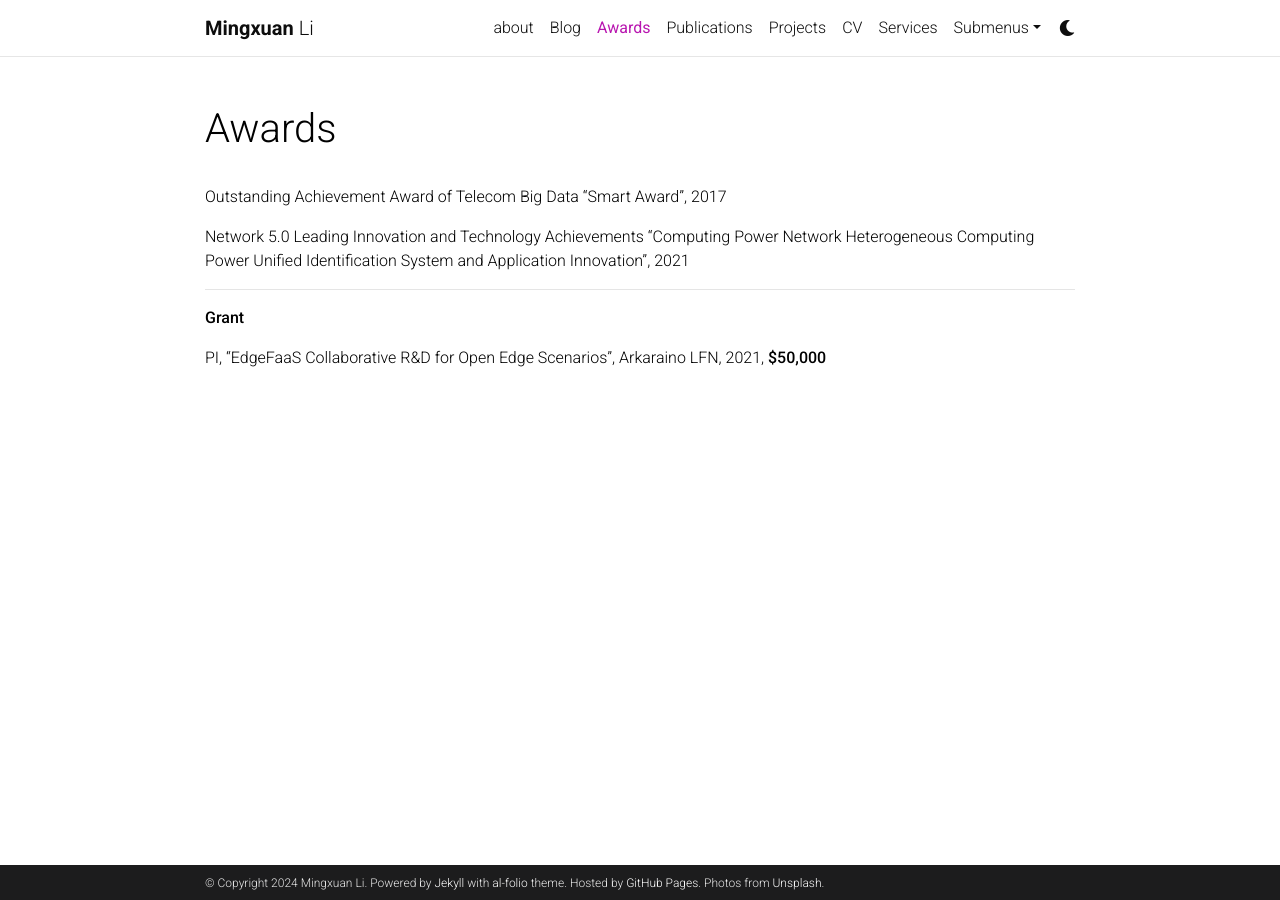
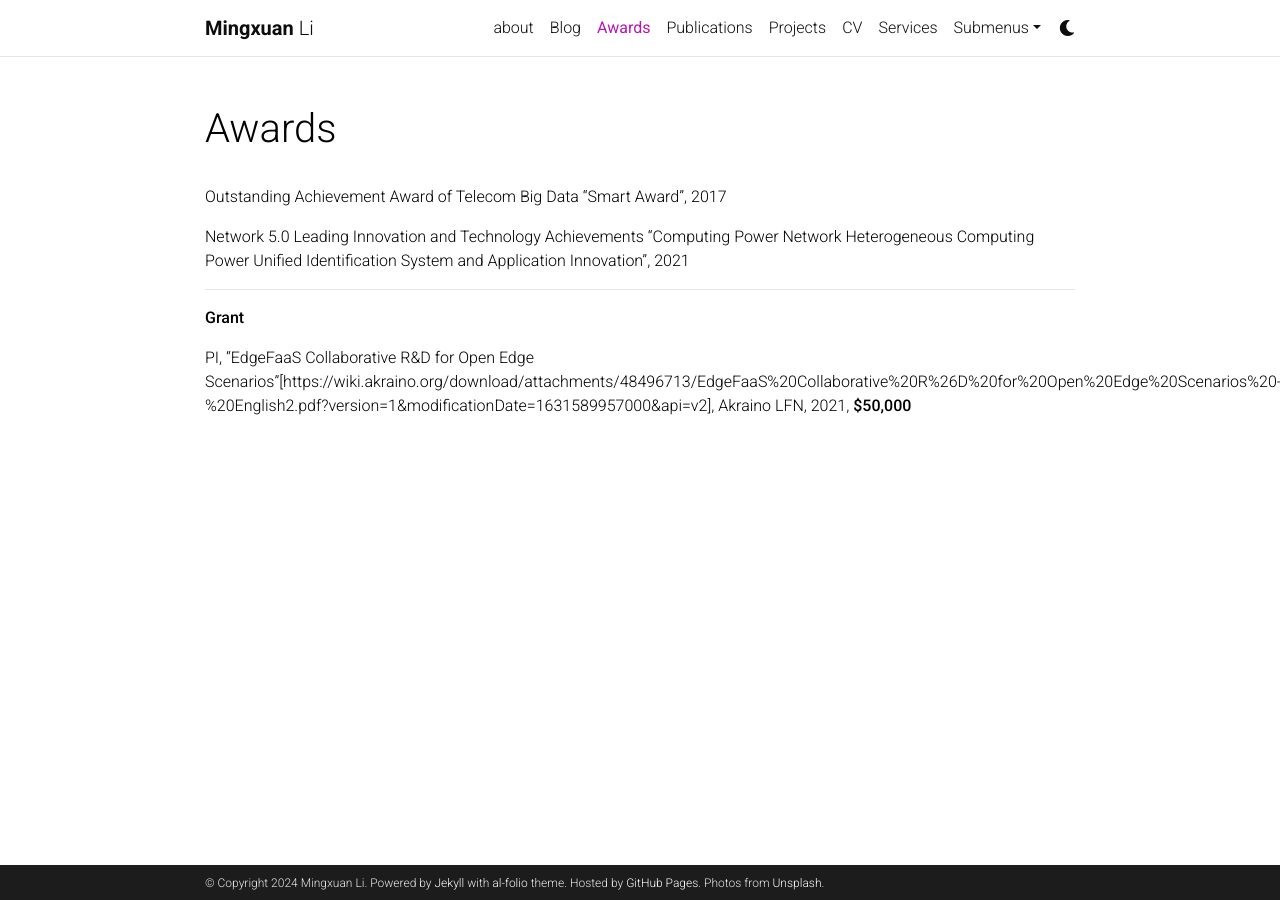
Before and after one commit to limx59/limx59.github.io, a Jekyll site: the page built from _pages/awards.md, in a window 1280 px wide. Built offline with Jekyll 4.4.1, drawn with Linux system fonts in a browser that asks for light colours; comment, search, counter and statistics services are not loaded; a style sheet for code colours, icons or effects is not loaded.

Commit message:
Update awards.md

```diff
--- a/_pages/awards.md
+++ b/_pages/awards.md
@@ -13,4 +13,4 @@ Network 5.0 Leading Innovation and Technology Achievements "Computing Power Netw
 
 **Grant**
 
-PI, "EdgeFaaS Collaborative R&D for Open Edge Scenarios", Arkaraino LFN, 2021, **\$50,000**
+PI, "EdgeFaaS Collaborative R&D for Open Edge Scenarios"[https://wiki.akraino.org/download/attachments/48496713/EdgeFaaS%20Collaborative%20R%26D%20for%20Open%20Edge%20Scenarios%20-%20English2.pdf?version=1&modificationDate=1631589957000&api=v2], Akraino LFN, 2021, **\$50,000**
```
